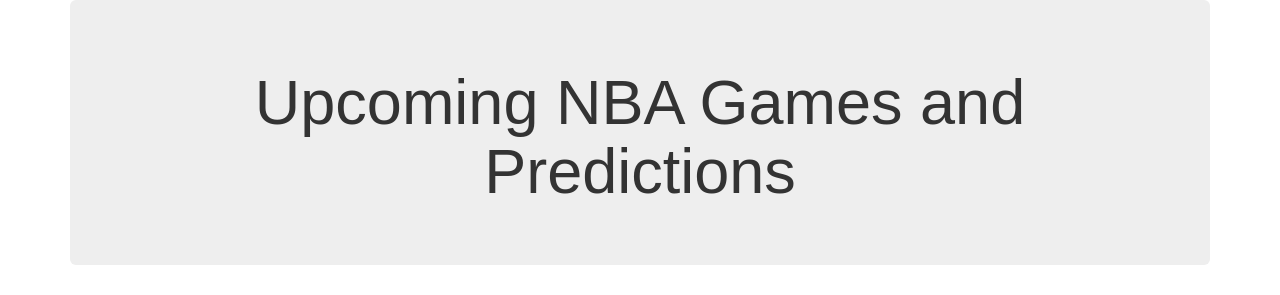
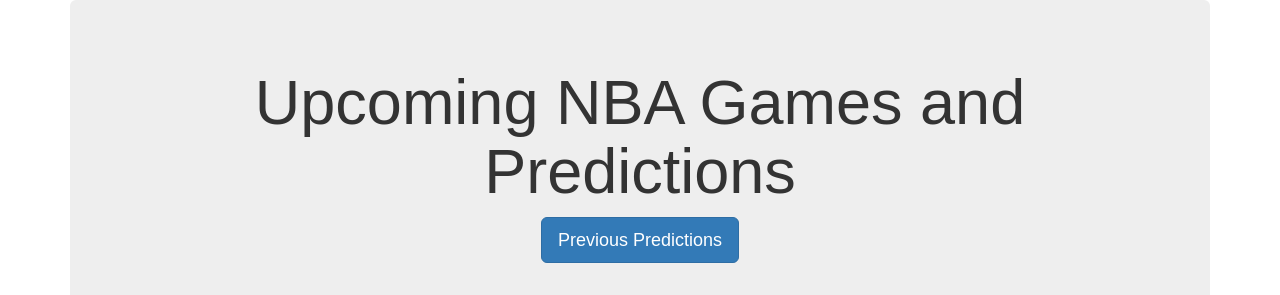
Before and after one commit to firedynasty/heroku_nba, a Flask app: page / in a window 1280 px wide. Shown: the top 295 px of the page. Run offline with Flask 2, Linux system fonts and the light colour scheme; parts of the project's set-up code (start-up, migrations or seed data) failed here and were passed over; some libraries are stand-ins or nearby versions.

Commit message:
index.html

```diff
--- a/templates/index.html
+++ b/templates/index.html
@@ -23,7 +23,7 @@
     <div class="container">
 <div class="jumbotron text-center">
 <h1>Upcoming NBA Games and Predictions</h1>
-<!-- <p><a class="btn btn-primary btn-lg" href="/addition" role="button">Update!</a></p> -->
+<p><a class="btn btn-primary btn-lg" href="/previous" role="button">Previous Predictions</a></p>
 </div>
 
 
```
